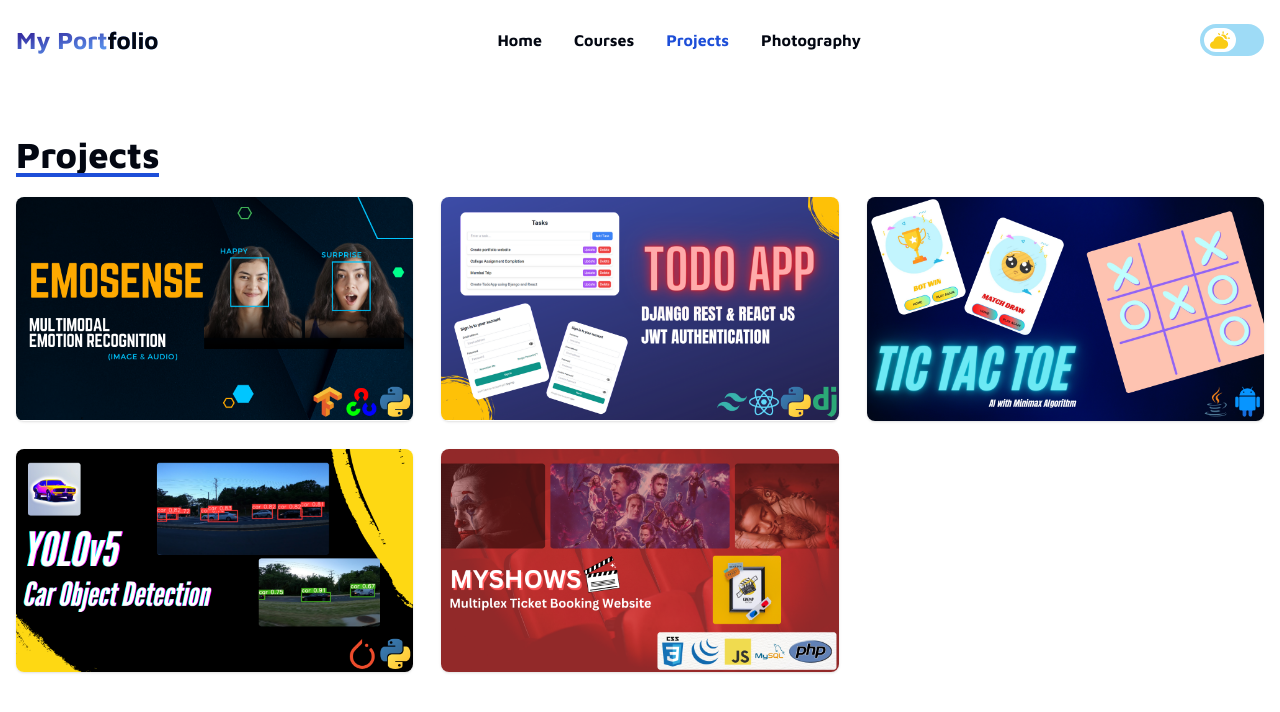
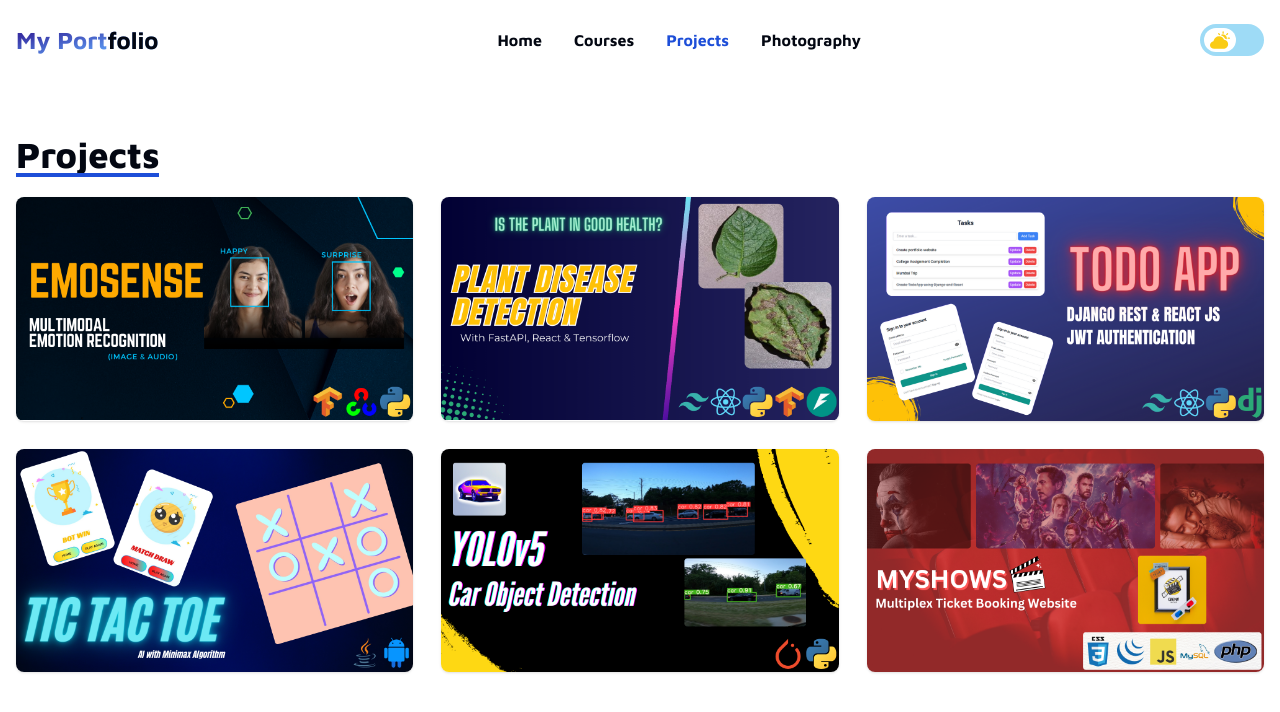
Before and after one commit to pc7122/My-Portfolio, a Next.js app: page /projects in a window 1280 px wide. Shown: the top 712 px of the page. Built offline with nearby package versions, Linux system fonts and the light colour scheme.

Commit message:
added plant project

```diff
--- a/src/app/not-found.jsx
+++ b/src/app/not-found.jsx
@@ -7,7 +7,7 @@ export default function NotFound() {
 
     useEffect(() => {
         router.replace('/');
-    }, []);
+    }, [router]);
 
     return null;
 }
--- a/src/app/projects/page.jsx
+++ b/src/app/projects/page.jsx
@@ -15,6 +15,12 @@ export default function ProjectsPage() {
             description: "Multimodal Emotion Recognition Web App",
             image: "Emosense.png",
             github: "https://github.com/pc7122/EmoSense",
+        },
+        {
+            title: "Plant Disease Detection",
+            description: "Plant Disease Detection using CNN and FastAPI in Python",
+            image: "Plant.png",
+            github: "https://github.com/pc7122/Plant-Disease-Detection",
         },
         {
             title: "Todo App (Django & React)",
```
Also changed, not shown: public/thumbnails/Plant.png (added).
